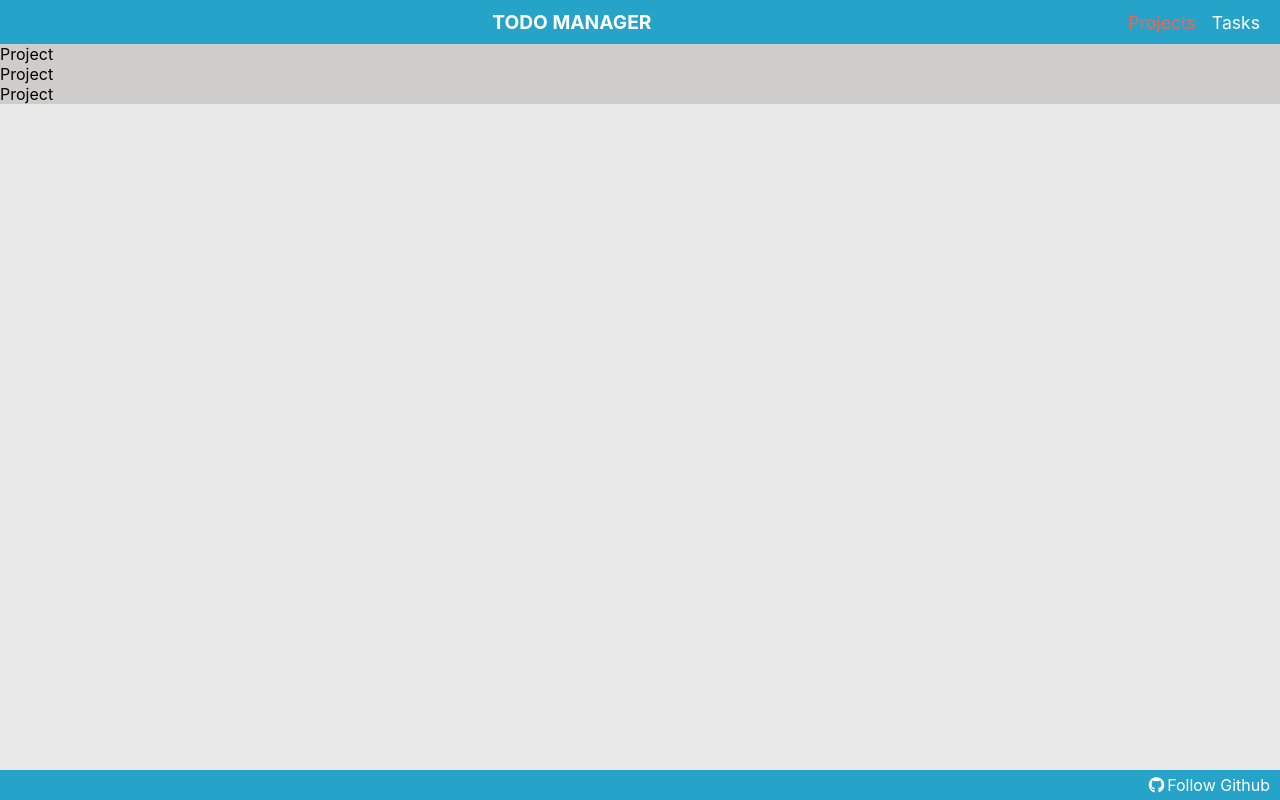
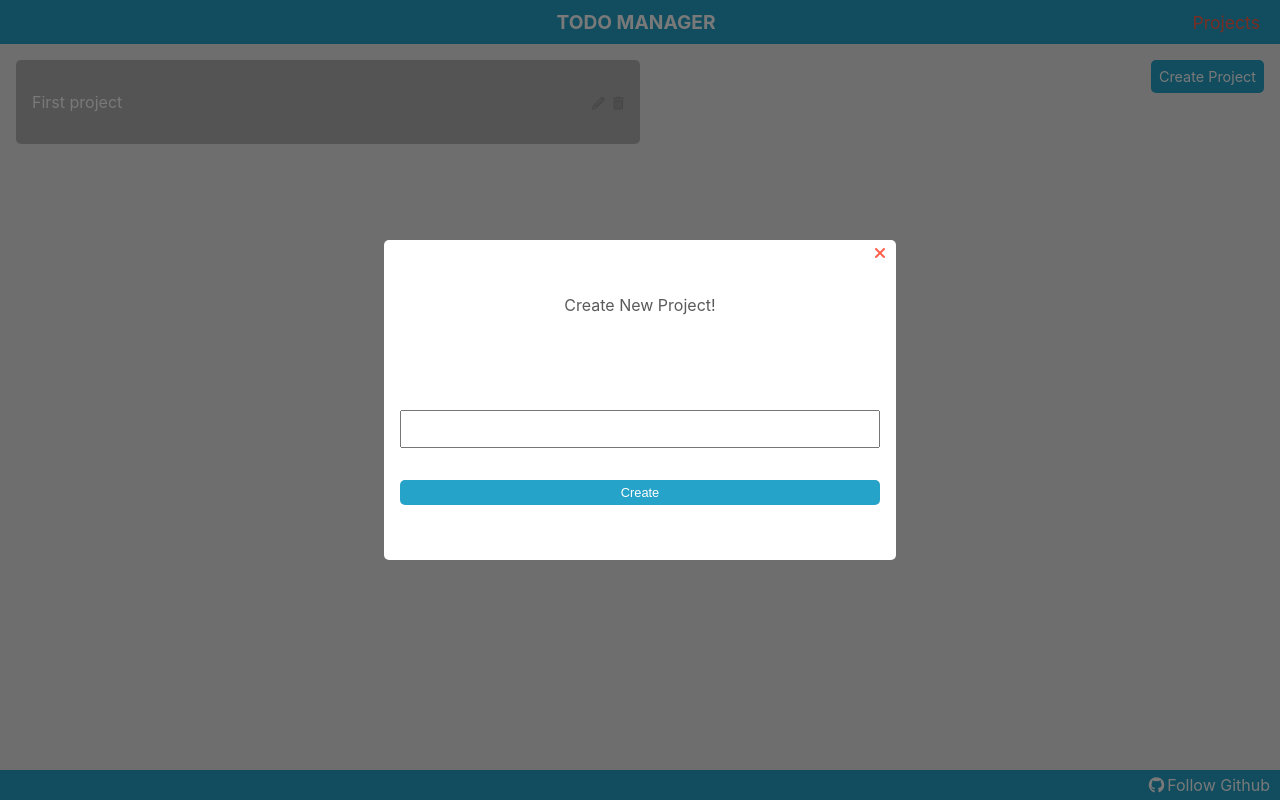
Before and after one commit to mrJozhkinKot/todo-manager-app, a React (Create React App) app: page / in a window 1280 px wide. Built offline with nearby package versions, Linux system fonts and the light colour scheme.

Commit message:
feat: add modal

```diff
--- a/src/App.css
+++ b/src/App.css
@@ -6,6 +6,7 @@
   --secondary-color: rgb(255, 95, 74);
   --text-color: #fff;
   --secondary-text-color: rgba(105, 102, 102, 0.651);
+  --third-text-color: rgba(80, 80, 80, 0.94);
 }
 * {
   margin: 0;
@@ -23,6 +24,7 @@ a {
   display: flex;
   flex-direction: column;
 }
+
 
 .main {
   flex: 1 1 auto;
@@ -52,8 +54,115 @@ a {
   color: var(--secondary-color);
 }
 
+.modal {
+ position: fixed;
+ top: 0;
+ left: 0;
+ z-index: 10;
+ background-color: rgba(0, 0, 0, 0.526);
+ width: 100vw;
+ height: 100vh;
+ display: flex;
+ flex-direction: column;
+ align-items: center;
+ justify-content: center;
+}
+
+.modal_content {
+  position: relative;
+  display: flex;
+  flex-direction: column;
+  justify-content: space-around;
+  text-align: center;
+  background-color: var(--text-color);
+  color: var(--third-text-color);
+  width: 40%;
+  height: 40%;
+  border-radius: 5px;
+  padding: 1rem 1rem 0 1rem;
+}
+
+.modal_form {
+  display: flex;
+  flex-direction: column;
+  padding: 1rem 0;
+}
+
+.modal_input {
+  display: flex;
+  padding: 0.6rem;
+  margin-bottom: 2rem;
+}
+
+.modal_button-close {
+  cursor: pointer;
+  position: absolute;
+  top: 5px;
+  right: 10px;
+  z-index: 20;
+  color: var(--secondary-color)
+}
+
+.modal_button-create {
+  cursor: pointer;
+  border: none;
+  background-color: var(--main-color);
+  color: var(--text-color);
+  padding: 0.3rem;
+  border-radius: 5px;
+  font-size: 0.8rem;
+  transition: 0.5s;
+}
+
+.modal_button-create:hover {
+  background-color: var(--secondary-color);
+}
+
+.modal_button-create:disabled {
+  background-color: var(--third-bg-color);
+}
+
+.projects {
+  display: flex;
+  align-items: flex-start;
+  justify-content: space-between;
+  margin: 1rem;
+}
+
+.projects_wrapper {
+  width:50%;
+}
+
 .projects_project {
-  background-color: var(--secondary-bg-color);
+  display: flex;
+  justify-content: space-between;
+  background-color: var(--third-bg-color);
+  margin-bottom: 1rem;
+  padding: 2rem 1rem;
+  transition: 0.5s;
+  border-radius: 5px;
+}
+
+.projects_project-title {
+  cursor: pointer;
+}
+
+.projects_project:hover {
+  background-color: var(--secondary-color);
+}
+
+.projects_button {
+  padding: 0.5rem;
+  background-color: var(--main-color);
+  border-radius: 5px;
+  color: var(--text-color);
+  font-size: 0.9rem;
+  transition: 0.5s;
+}
+
+.projects_button:hover {
+  cursor: pointer;
+  background-color: var(--secondary-color);
 }
 
 .tasks_wrapper {
@@ -89,6 +198,7 @@ a {
   margin-left: 1rem;
   border-radius: 0.3rem;
   font-size: 0.7rem;
+  transition: 0.5s;
 }
 
 .tasks_column-button:hover {
@@ -112,20 +222,23 @@ a {
   padding: 1rem;
   border: 1px solid var(--secondary-bg-color);
   border-radius: 0.2rem;
+  transition: 0.5s;
 }
 
 .tasks_task-icons {
   margin-left: 0.5rem;
-  font-size: 0.8rem;
-  cursor: pointer;
-  color: var(--secondary-text-color);
 }
 .tasks_task-icon {
   margin-left: 0.5rem;
+  color: var(--secondary-text-color);
+  font-size: 0.8rem;
+  cursor: pointer;
+  transition: 0.5s;
+  opacity: 0.5;
 }
 
 .tasks_task-icon:hover {
-  color: var(--main-color);
+  opacity: 1;
 }
 
 .tasks_task:hover {
--- a/src/App.tsx
+++ b/src/App.tsx
@@ -2,16 +2,19 @@ import React from 'react';
 import { Route, Routes } from 'react-router-dom';
 import './App.css';
 import Layout from './components/Layout';
+import Modal from './components/modals/Modal';
 import ProjectManager from './components/pages/ProjectManager';
 import TaskManager from './components/pages/TaskManager';
+import { useTypedSelector } from './hooks/useTypedSelector';
 
 function App() {
+ const { isProjectModal } = useTypedSelector((state) => state.manager);
  return (
   <div className="App">
    <Routes>
     <Route path="/" element={<Layout />}>
      <Route index element={<ProjectManager />} />
-     <Route path="/tasks" element={<TaskManager />} />
+     <Route path="/:id" element={<TaskManager />} />
     </Route>
    </Routes>
   </div>
--- a/src/components/layouts/Header.tsx
+++ b/src/components/layouts/Header.tsx
@@ -7,7 +7,6 @@ const Header = () => {
    <h1 className="header_title">TODO MANAGER</h1>
    <div className="header_menu">
     <NavLink to="/">Projects</NavLink>
-    <NavLink to="/tasks">Tasks</NavLink>
    </div>
   </div>
  );
--- /dev/null
+++ b/src/components/modals/Modal.tsx
@@ -0,0 +1,41 @@
+import React from 'react';
+import { useDispatch } from 'react-redux';
+import { ManagerActionType } from '../../utils/reducerTypes';
+
+interface ModalProps {
+ modal: {
+  text: string;
+ };
+}
+
+const Modal: React.FC<ModalProps> = ({ modal }) => {
+ const dispatch = useDispatch();
+
+ const closeModal = () => {
+  dispatch({
+   type: ManagerActionType.TOGGLE_IS_PROJECT_MODAL,
+   payload: false,
+  });
+ };
+
+ return (
+  <div className="modal">
+   <div className="modal_content">
+    <div>{modal.text}</div>
+    <i className="fas fa-times modal_button-close" onClick={closeModal}></i>
+    <form
+     className="modal_form"
+     onSubmit={(e: React.FormEvent<HTMLFormElement>) => {
+      e.preventDefault();
+      console.log('submit');
+     }}
+    >
+     <input type="text" className="modal_input"></input>
+     <input type="submit" className="modal_button-create" value="Create" disabled={false} />
+    </form>
+   </div>
+  </div>
+ );
+};
+
+export default Modal;
--- a/src/components/pages/ProjectManager.tsx
+++ b/src/components/pages/ProjectManager.tsx
@@ -1,12 +1,31 @@
 import React from 'react';
+import { useDispatch } from 'react-redux';
+import { useTypedSelector } from '../../hooks/useTypedSelector';
+import Modal from '../modals/Modal';
 import Project from '../tasks/Project';
+import { ManagerActionType } from '../../utils/reducerTypes';
 
 const Projects = () => {
+ const { projects, isProjectModal } = useTypedSelector((state) => state.manager);
+ const dispatch = useDispatch();
+
+ const createProject = () => {
+  dispatch({
+   type: ManagerActionType.TOGGLE_IS_PROJECT_MODAL,
+   payload: true,
+  });
+ };
  return (
-  <div>
-   <Project />
-   <Project />
-   <Project />
+  <div className="projects">
+   {isProjectModal && <Modal modal={{ text: 'Create New Project!' }} />}
+   <div className="projects_wrapper">
+    {projects.map((project) => (
+     <Project key={project.id} project={project} />
+    ))}
+   </div>
+   <div className="projects_button" onClick={createProject}>
+    Create Project
+   </div>
   </div>
  );
 };
--- a/src/components/pages/TaskManager.tsx
+++ b/src/components/pages/TaskManager.tsx
@@ -1,13 +1,15 @@
 import React from 'react';
 import ColumnList from '../tasks/ColumnList';
 import { useTypedSelector } from '../../hooks/useTypedSelector';
+import { useParams } from 'react-router-dom';
 
 const Tasks = () => {
  const { projects } = useTypedSelector((state) => state.manager);
+ const { id } = useParams();
 
  return (
   <div>
-   <ColumnList columns={projects[0].columns} />
+   <ColumnList columns={projects.filter((project) => project.id === id)[0].columns} />
   </div>
  );
 };
--- a/src/components/tasks/Project.tsx
+++ b/src/components/tasks/Project.tsx
@@ -1,7 +1,26 @@
 import React from 'react';
+import { Link } from 'react-router-dom';
+import { ProjectInterface } from '../../utils/interfaces';
 
-const Project = () => {
- return <div className="projects_project">Project</div>;
+interface ProjectProps {
+ project: ProjectInterface;
+}
+
+const Project: React.FC<ProjectProps> = ({ project }) => {
+ return (
+  <div className="projects_project">
+   <Link to={`/${project.id}`}>
+    <div className="projects_project-title">{project.title}</div>
+   </Link>
+   <div>
+    <i className="fas fa-pencil-alt tasks_task-icon"></i>
+    <i
+     className="fas fa-trash-alt tasks_task-icon"
+     onClick={() => console.log('delete project')}
+    ></i>
+   </div>
+  </div>
+ );
 };
 
 export default Project;
--- a/src/store/reducers/managerReducer.tsx
+++ b/src/store/reducers/managerReducer.tsx
@@ -4,7 +4,7 @@ const initialState: ManagerState = {
  projects: [
   {
    id: '1',
-   title: '',
+   title: 'First project',
    description: '',
    columns: [
     {
@@ -71,6 +71,7 @@ const initialState: ManagerState = {
    ],
   },
  ],
+ isProjectModal: true,
 };
 
 export const managerReducer = (state = initialState, action: ManagerAction): ManagerState => {
@@ -103,7 +104,6 @@ export const managerReducer = (state = initialState, action: ManagerAction): Man
        ...state.projects[index],
        columns: state.projects[index].columns.map((col, indCol) => {
         if (action.payload.colID === col.id) {
-         console.log(action.payload.colID, col.id, index);
          return {
           ...col,
           tasks: state.projects[index].columns[indCol].tasks.filter(
@@ -118,6 +118,11 @@ export const managerReducer = (state = initialState, action: ManagerAction): Man
      return project;
     }),
    };
+  case ManagerActionType.TOGGLE_IS_PROJECT_MODAL:
+   return {
+    ...state,
+    isProjectModal: action.payload,
+   };
   default:
    return state;
  }
--- a/src/utils/reducerTypes.tsx
+++ b/src/utils/reducerTypes.tsx
@@ -2,11 +2,13 @@ import { ProjectInterface, TaskInterface } from './interfaces';
 
 export interface ManagerState {
  projects: ProjectInterface[];
+ isProjectModal: boolean;
 }
 
 export enum ManagerActionType {
  ADD_NEW_TASK = 'ADD_NEW_TASK',
  DELETE_TASK = 'DELETE_TASK',
+ TOGGLE_IS_PROJECT_MODAL = 'TOGGLE_IS_PROJECT_MODAL',
 }
 
 interface addNewTaskAction {
@@ -19,4 +21,9 @@ interface deleteTaskAction {
  payload: { taskID: string; colID: string; projectID: string };
 }
 
-export type ManagerAction = addNewTaskAction | deleteTaskAction;
+interface toggleIsProjectModal {
+ type: ManagerActionType.TOGGLE_IS_PROJECT_MODAL;
+ payload: boolean;
+}
+
+export type ManagerAction = addNewTaskAction | deleteTaskAction | toggleIsProjectModal;
```
Also changed, not shown: src/images/bg-image.jpeg (added).
